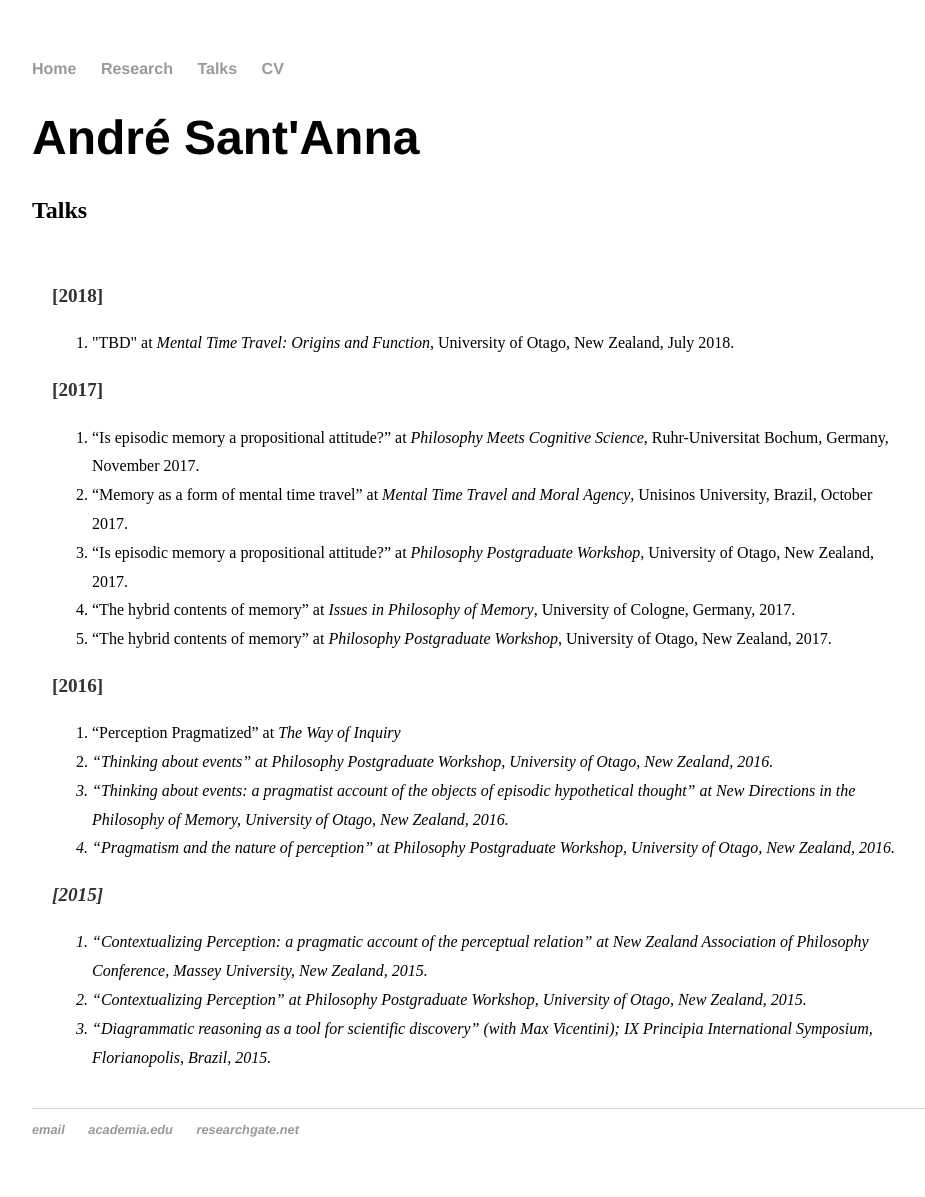
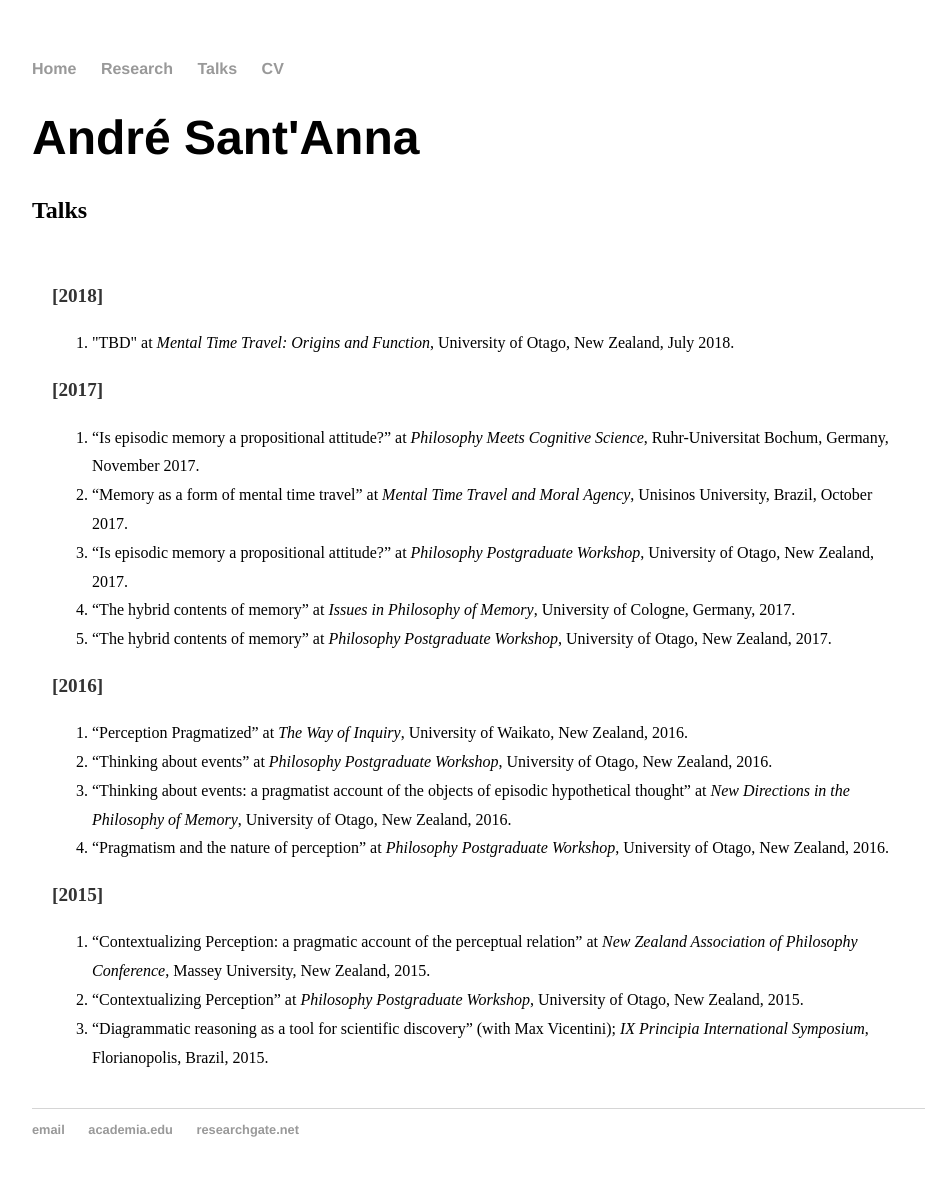
Before and after one commit to andresantanna/andresantanna.github.io, a Jekyll site: the page built from talks.html, in a window 1280 px wide. Shown: the whole page, without its empty margins (160-1085 px from the left). Built offline with Jekyll 4.4.1, drawn with Linux system fonts in a browser that asks for light colours; comment, search, counter and statistics services are not loaded.

Commit message:
Update talks.html

```diff
--- a/talks.html
+++ b/talks.html
@@ -27,7 +27,7 @@ title: André Sant'Anna - Talks
 <p><b>[2016]</b></p>
 
 <ol type="1">
-<li>“Perception Pragmatized” at <i>The Way of Inquiry</i, University of Waikato, New Zealand, 2016.</li>
+	<li>“Perception Pragmatized” at <i>The Way of Inquiry</i>, University of Waikato, New Zealand, 2016.</li>
 <li>“Thinking about events” at <i>Philosophy Postgraduate Workshop</i>, University of Otago, New Zealand, 2016.</li>
 <li>“Thinking about events: a pragmatist account of the objects of episodic hypothetical thought” at <i>New Directions in the Philosophy of Memory</i>, University of Otago, New Zealand, 2016.</li>
 <li>“Pragmatism and the nature of perception” at <i>Philosophy Postgraduate Workshop</i>, University of Otago, New Zealand, 2016.</li>
```
